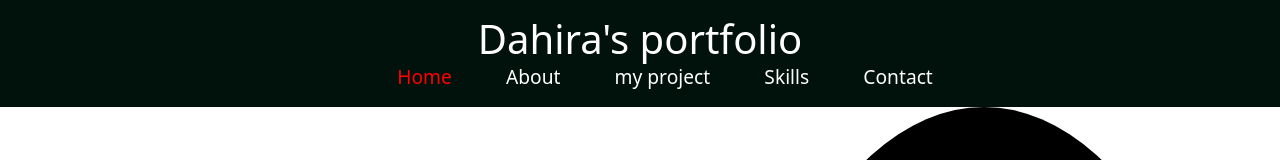
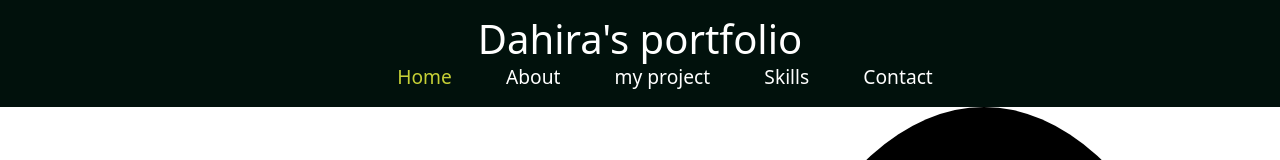
Before and after one commit to dahiraali/my-portfolio-2, a plain HTML site: page index.html in a window 1280 px wide. In both pictures the pointer is over the link 424 px from the left and 76 px from the top of the page. Shown: the top 160 px of the page. Drawn offline with nearby package versions, Linux system fonts and the light colour scheme.

Commit message:
fifth commit

```diff
--- a/style.css
+++ b/style.css
@@ -18,7 +18,7 @@ header nav a{
 
 
 nav  a:hover {
-    color:red;
+    color:rgb(197, 207, 54);
 
 }
 .l{
```
